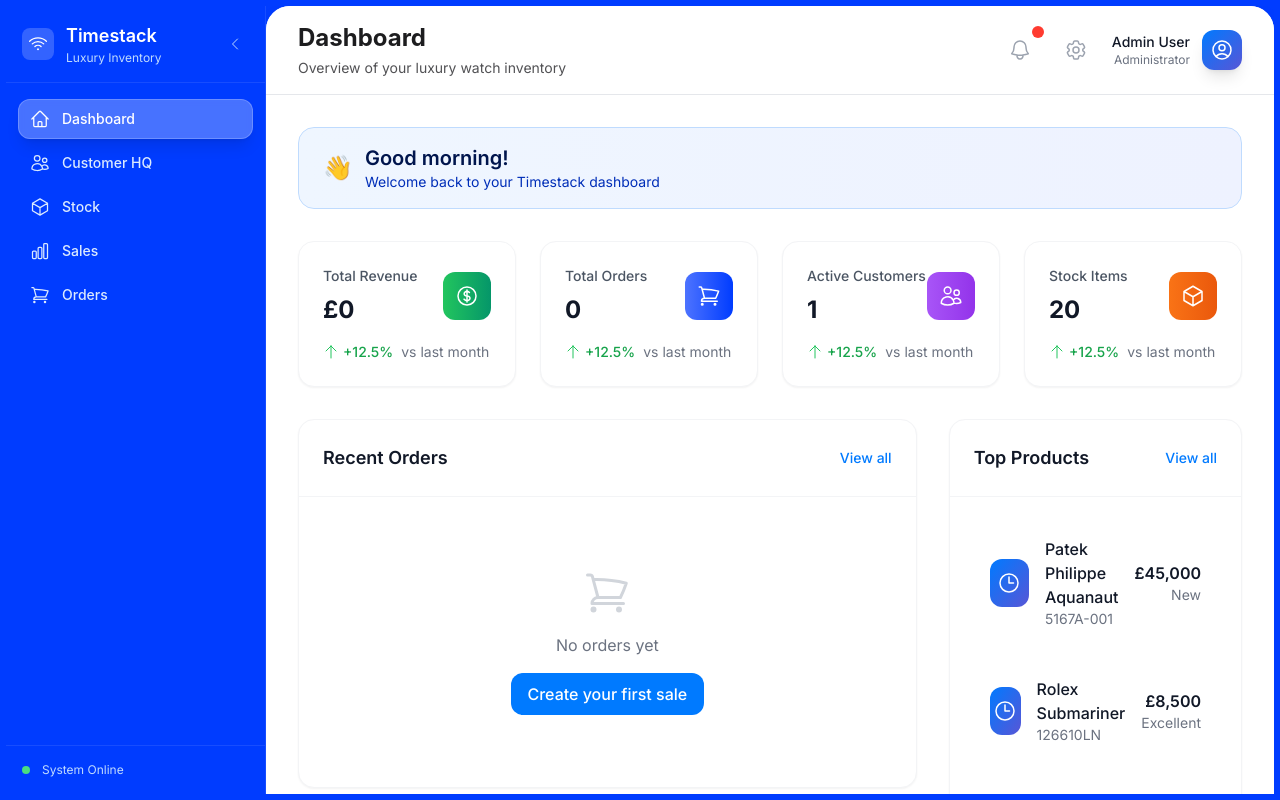
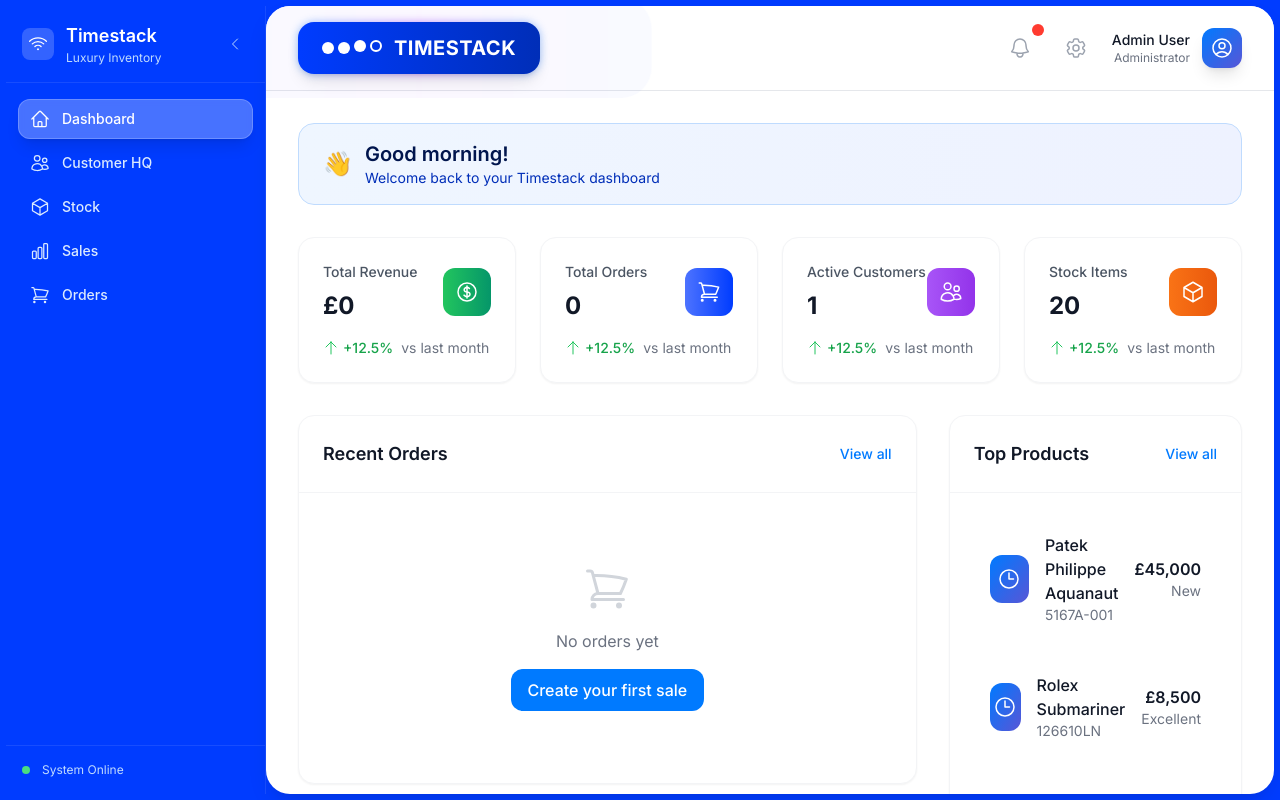
Before and after one commit to dabweezy/timestack, a Next.js app: page / in a window 1280 px wide. Built offline with nearby package versions, Linux system fonts and the light colour scheme.

Commit message:
nav bar update

```diff
--- a/src/components/layout/DashboardLayout.tsx
+++ b/src/components/layout/DashboardLayout.tsx
@@ -57,7 +57,7 @@ export default function DashboardLayout({ children }: DashboardLayoutProps) {
       </AnimatePresence>
 
       {/* Main Content Area */}
-      <div className="flex-1 flex flex-col overflow-hidden">
+      <div className="flex-1 flex flex-col min-h-0">
         {/* Mobile Header */}
         <div className="lg:hidden flex items-center justify-between p-4 bg-blue-600 backdrop-blur-xl border-b border-blue-500/30">
           <button
@@ -79,14 +79,14 @@ export default function DashboardLayout({ children }: DashboardLayoutProps) {
 
         {/* Main Content Container */}
         <motion.div
-          className="flex-1 flex flex-col transition-all duration-300 ease-in-out"
+          className="flex-1 flex flex-col min-h-0 transition-all duration-300 ease-in-out"
         >
           <div className="flex-1 bg-white rounded-4xl shadow-timestack overflow-hidden relative flex flex-col min-h-0">
             {/* Header */}
             <Header onMobileMenuToggle={() => setMobileMenuOpen(!mobileMenuOpen)} />
 
             {/* Content */}
-            <main className="flex-1 overflow-y-auto overflow-x-hidden p-6 lg:p-8 h-0">
+            <main className="flex-1 overflow-y-auto overflow-x-hidden p-6 lg:p-8 min-h-0">
               <motion.div
                 key={useAppStore.getState().currentPage}
                 initial={{ opacity: 0, y: 20 }}
--- a/src/components/layout/Header.tsx
+++ b/src/components/layout/Header.tsx
@@ -26,26 +26,38 @@ export default function Header({ onMobileMenuToggle }: HeaderProps) {
   return (
     <header className="bg-white border-b border-gray-200 px-6 lg:px-8 py-4">
       <div className="flex items-center justify-between">
-        {/* Page Title */}
+        {/* TIMESTACK Logo with Light Trace */}
         <div className="flex-1">
-          <motion.h1
-            key={currentPage}
-            initial={{ opacity: 0, y: -10 }}
-            animate={{ opacity: 1, y: 0 }}
-            transition={{ duration: 0.2 }}
-            className="text-2xl font-sf-pro font-bold text-timestack-dark"
+          <motion.div
+            initial={{ opacity: 0, scale: 0.9 }}
+            animate={{ opacity: 1, scale: 1 }}
+            transition={{ duration: 0.5 }}
+            className="relative inline-block"
           >
-            {currentPageName}
-          </motion.h1>
-          <motion.p
-            key={`${currentPage}-subtitle`}
-            initial={{ opacity: 0 }}
-            animate={{ opacity: 1 }}
-            transition={{ duration: 0.3, delay: 0.1 }}
-            className="text-sm text-timestack-gray mt-1"
-          >
-            {getPageSubtitle(currentPage)}
-          </motion.p>
+            {/* Light Trace Effect */}
+            <div className="absolute inset-0 rounded-2xl bg-gradient-to-r from-blue-400 via-purple-500 to-blue-400 opacity-75 blur-sm animate-pulse"></div>
+            <div className="absolute inset-0 rounded-2xl bg-gradient-to-r from-blue-500 via-purple-600 to-blue-500 opacity-50 animate-ping"></div>
+
+            {/* Logo Card */}
+            <div className="relative bg-gradient-to-r from-blue-600 to-blue-700 rounded-2xl px-6 py-3 shadow-lg">
+              <div className="flex items-center space-x-3">
+                {/* Logo Icon - 4 circles */}
+                <div className="flex items-center space-x-1">
+                  {/* Three solid circles in triangle formation */}
+                  <div className="w-3 h-3 bg-white rounded-full"></div>
+                  <div className="w-3 h-3 bg-white rounded-full"></div>
+                  <div className="w-3 h-3 bg-white rounded-full -ml-1.5 -mt-1"></div>
+                  {/* Hollow circle */}
+                  <div className="w-3 h-3 border-2 border-white rounded-full -ml-1.5 -mt-1"></div>
+                </div>
+
+                {/* TIMESTACK Text */}
+                <span className="text-white font-bold text-xl tracking-wide">
+                  TIMESTACK
+                </span>
+              </div>
+            </div>
+          </motion.div>
         </div>
 
         {/* Header Actions */}
```
